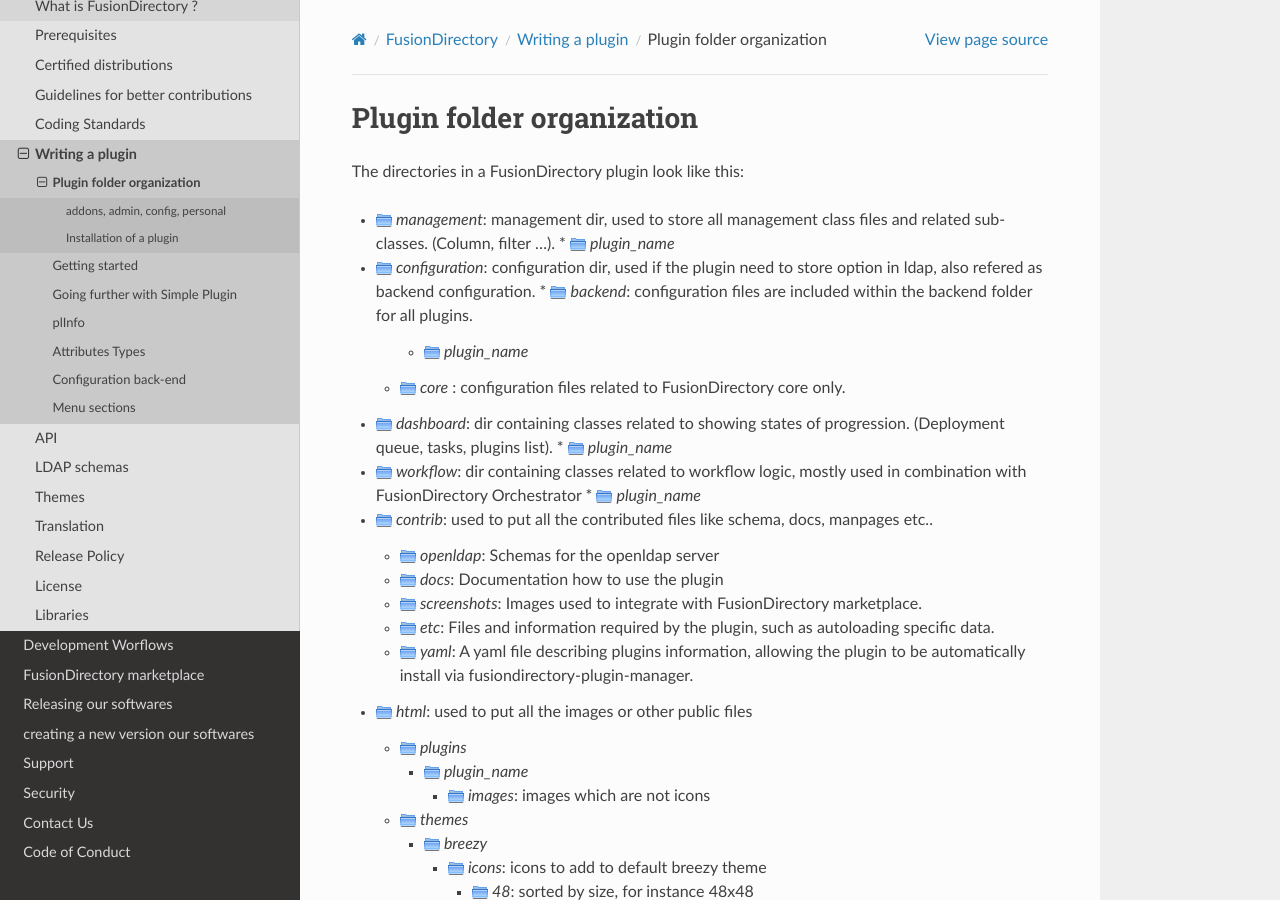
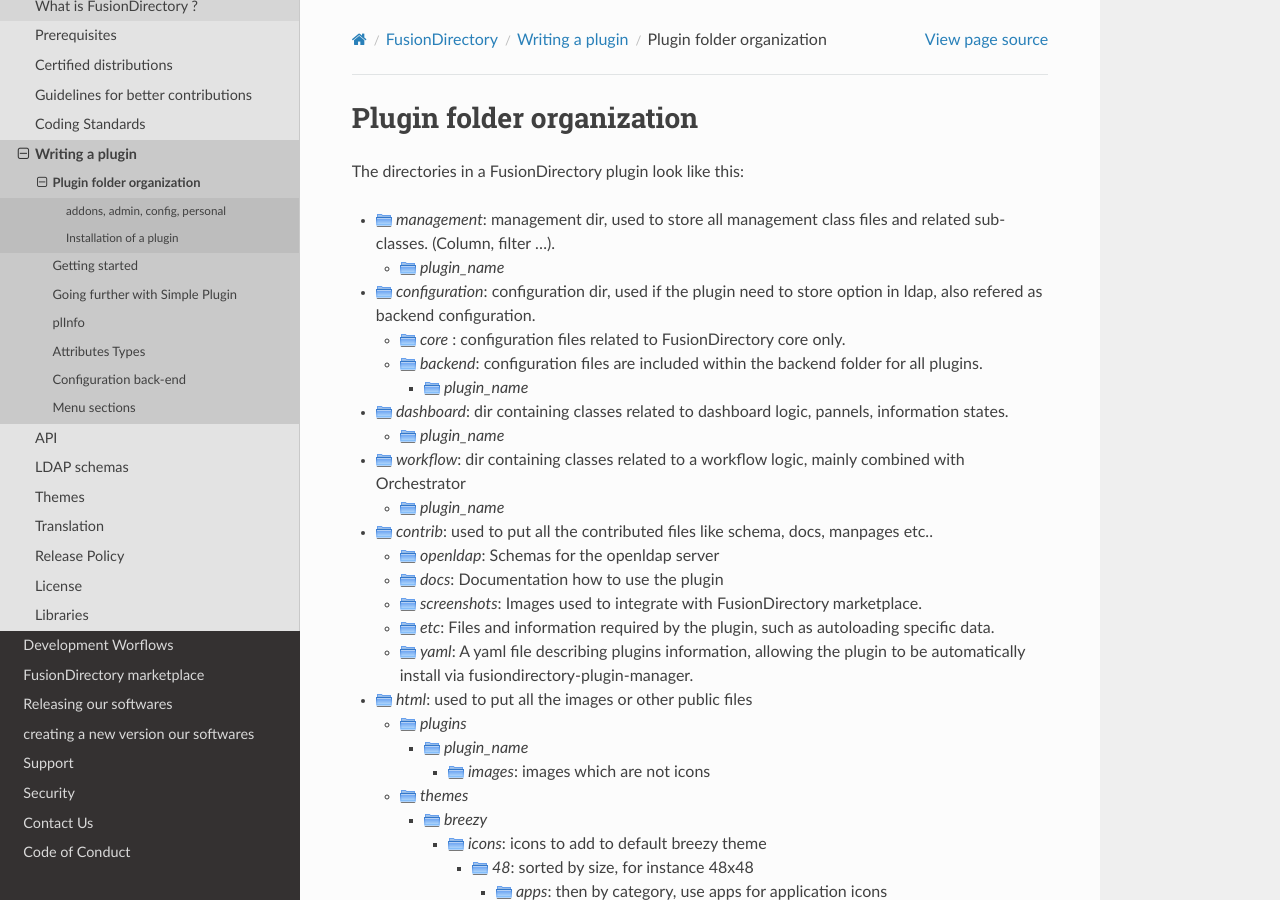
Before and after one commit to fusiondirectory/fusiondirectory-dev-manual, a Sphinx documentation site: the page built from source/fusiondirectory/pluginsystem/folders.rst, in a window 1280 px wide and 900 px high. Built offline with Sphinx 7.4.7 and the Read the Docs theme 2.0.0, drawn with Linux system fonts in a browser that asks for light colours.

Commit message:
:sparkles: Feat(dev-manual) - sphinx adaptation

```diff
--- a/source/fusiondirectory/pluginsystem/folders.rst
+++ b/source/fusiondirectory/pluginsystem/folders.rst
@@ -6,16 +6,24 @@
 The directories in a FusionDirectory plugin look like this:
 
 * |folder| `management`: management dir, used to store all management class files and related sub-classes. (Column, filter ...).
+
   * |folder| `plugin_name`
+
 * |folder| `configuration`: configuration dir, used if the plugin need to store option in ldap, also refered as backend configuration.
-  * |folder| `backend`: configuration files are included within the backend folder for all plugins.
-    * |folder| `plugin_name`
+
   * |folder| `core` : configuration files related to FusionDirectory core only.
 
-* |folder| `dashboard`: dir containing classes related to showing states of progression. (Deployment queue, tasks, plugins list).
+  * |folder| `backend`: configuration files are included within the backend folder for all plugins.
+
+    * |folder| `plugin_name`
+
+
+* |folder| `dashboard`: dir containing classes related to dashboard logic, pannels, information states.
+
   * |folder| `plugin_name`
 
-* |folder| `workflow`: dir containing classes related to workflow logic, mostly used in combination with FusionDirectory Orchestrator
+* |folder| `workflow`: dir containing classes related to a workflow logic, mainly combined with Orchestrator
+
   * |folder| `plugin_name`
 
 * |folder| `contrib`: used to put all the contributed files like schema, docs, manpages etc..
```
